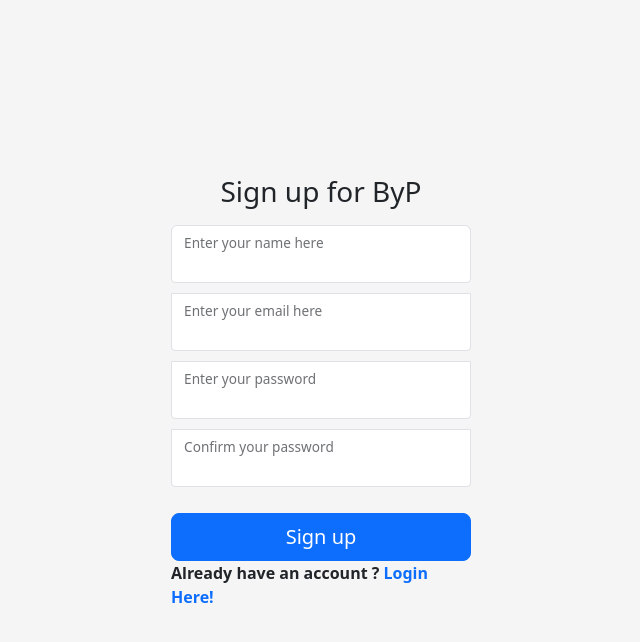
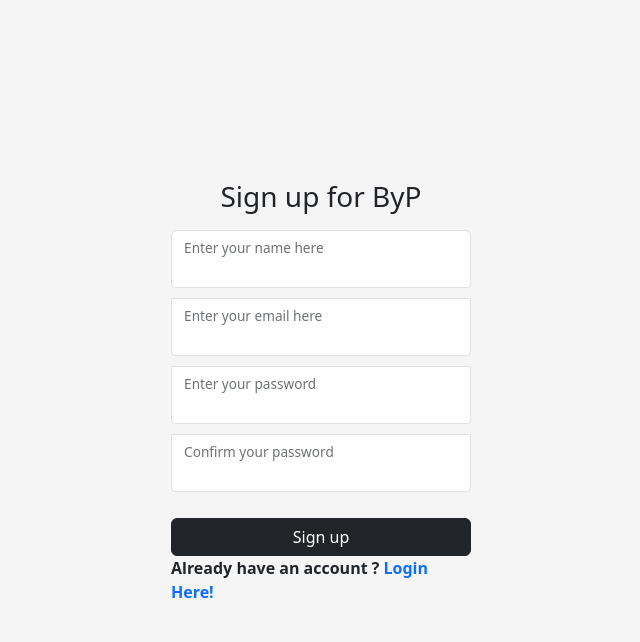
Before and after one commit to 21abhaya/byp, a Django app: page /register/ in a window 1280 px wide. Shown: the top 642 px of the page, without its empty margins (319-959 px from the left). Run offline with Django 5.2, Linux system fonts and the light colour scheme.

Commit message:
style: playing around with btn colors

```diff
--- a/pages/templates/frontend/login.html
+++ b/pages/templates/frontend/login.html
@@ -57,7 +57,7 @@
                     Remember me
                 </label>
             </div>
-            <button class="w-100 btn btn-lg btn-primary" type="submit">Sign in</button>
+            <button class="w-100 btn btn-md btn-dark" type="submit">Sign in</button>
             <p class="card-title-desc"><strong>Don't have an account ?<a class="text-decoration-none text-primary" href="{% url 'pages:register' %}"> Register Here!</a></strong></p>
         </form>
     </main>
--- a/pages/templates/frontend/signup.html
+++ b/pages/templates/frontend/signup.html
@@ -66,7 +66,7 @@
                 <input type="password" class="form-control" id="floatingConfirmPassword" required>
                 <label for="floatingConfirmPassword">Confirm your password</label>
             </div>
-            <button class="w-100 btn btn-lg btn-primary mt-3" type="submit">Sign up</button>
+            <button class="w-100 btn btn-md btn-dark mt-3" type="submit">Sign up</button>
             <p class="card-title-desc"><strong>Already have an account ?<a class="text-decoration-none text-primary" href="{% url 'pages:login' %}"> Login Here!</a></strong></p>
         </form>
     </main>
```
